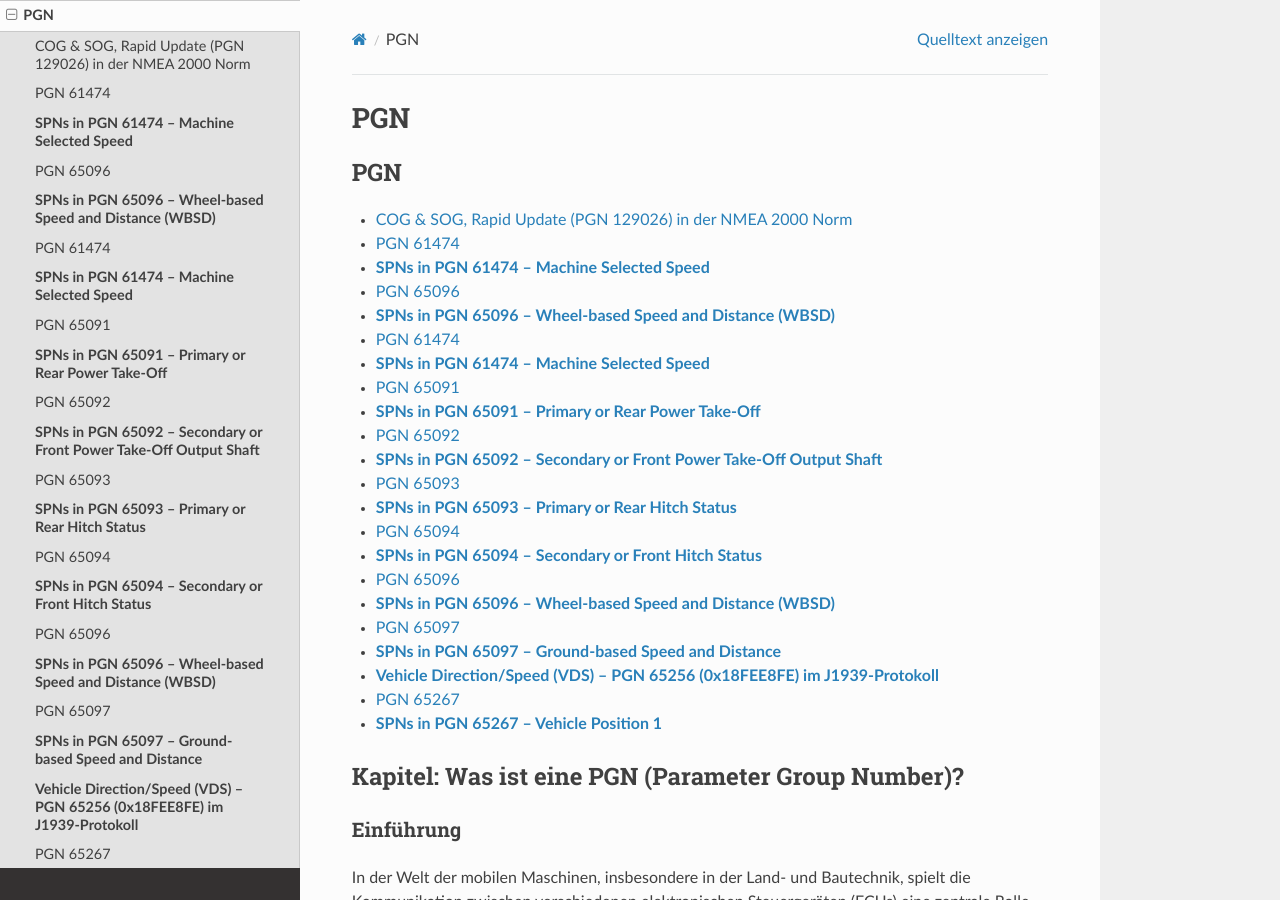
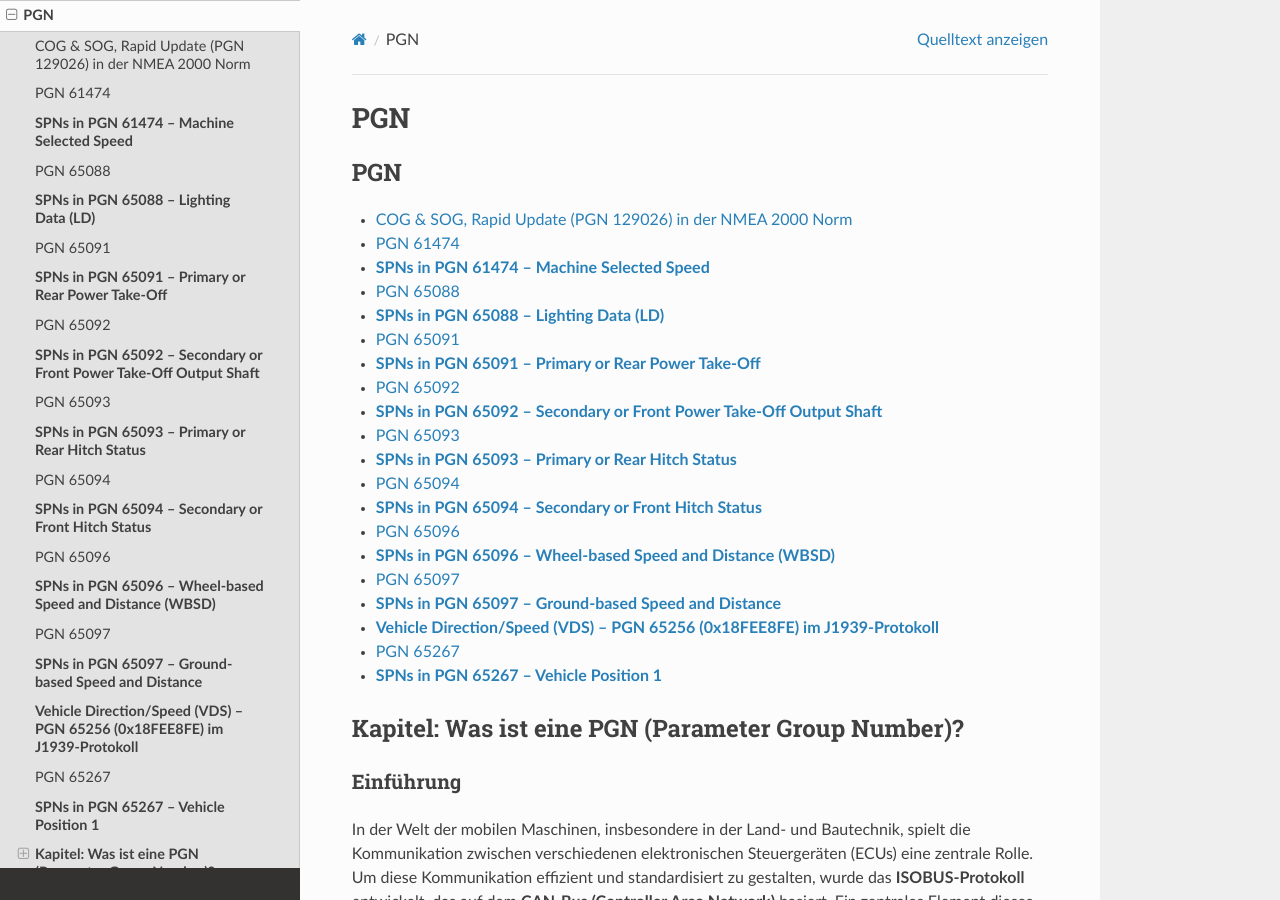
Before and after one commit to Meisterschulen-am-Ostbahnhof-Munchen/ISOBUS-other-docs, a Sphinx documentation site: the page built from docs/PGN/PGN.md, in a window 1280 px wide and 900 px high. Built offline with Sphinx 7.4.7 and the Read the Docs theme 3.1.0, drawn with Linux system fonts in a browser that asks for light colours.

Commit message:
Update PGN references in documentation index

```diff
--- a/docs/PGN/PGN.md
+++ b/docs/PGN/PGN.md
@@ -8,8 +8,7 @@
 :caption: 'PGN'
 PGN_129026
 PGN_61474
-PGN_65096
-PGN_61474
+PGN_65088
 PGN_65091
 PGN_65092
 PGN_65093
```
